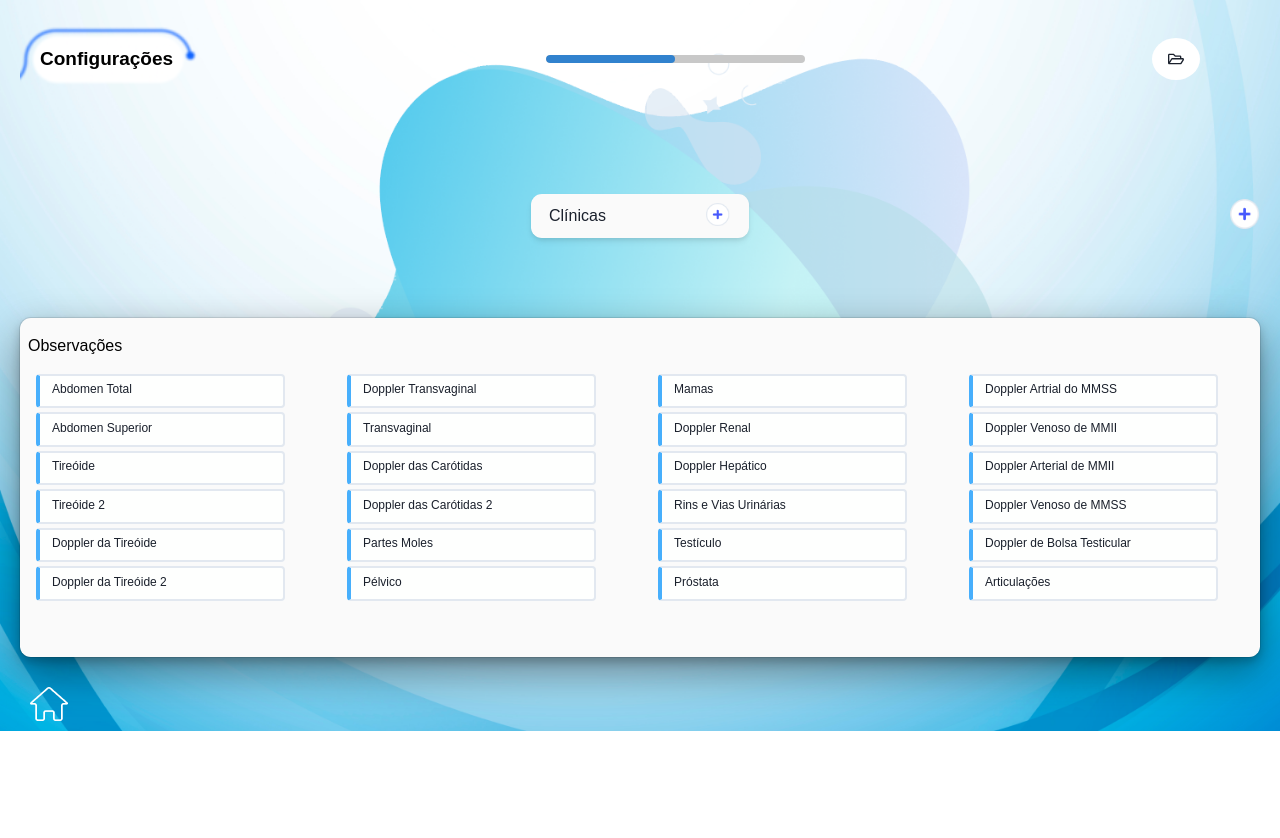
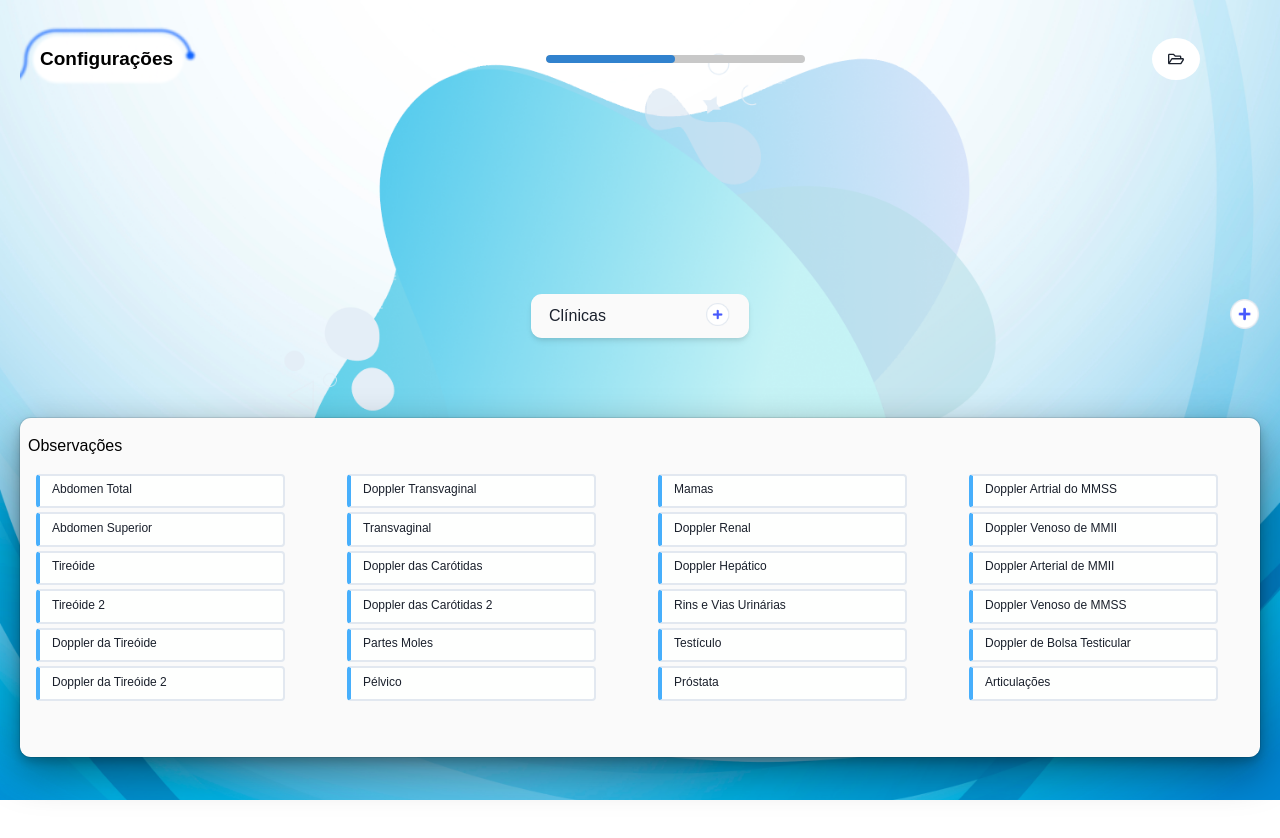
Before and after one commit to hrocha85/usSaudeImagem, a React (Create React App) app: page /#/Home/Configuracoes in a window 1280 px wide. Shown: the top 838 px of the page. Before the commit the page ends 800 px from the top, so only its background shows below. Built offline with nearby package versions, Linux system fonts and the light colour scheme; the HTML template or start-up script is replaced by a standard one.

Commit message:
alteracao height configuracoes

```diff
--- a/src/main/configuracao/configuracoes.tsx
+++ b/src/main/configuracao/configuracoes.tsx
@@ -89,8 +89,6 @@ const Configuracoes = () => {
   const [selectedFile, setSelectedFile] = useState();
 
   const [listaClinicas, setListaClinicas] = useState<any[]>([]);
-
-  const refCRM = useRef<HTMLInputElement | null>(null);
 
   const [stateClickAddMedico, setStateClickAddMedico] = useState(false);
 
@@ -255,11 +253,11 @@ const Configuracoes = () => {
   return (
     <Box
       w="100%"
-      h="100%"
+      h="100vh"
+      backgroundImage={BG}
       verticalAlign="center"
       alignSelf="center"
       alignItems="center"
-      backgroundImage={BG}
       backgroundPosition="fixed"
       backgroundSize="cover"
       backgroundClip="padding-box"
@@ -267,6 +265,7 @@ const Configuracoes = () => {
       paddingBottom="10px"
       paddingTop="5px"
     >
+      <Box>
         <Flex
           direction="row"
           justify="space-between"
@@ -298,6 +297,7 @@ const Configuracoes = () => {
             </PopoverContent>
           </Popover>
         </Flex>
+        <Box alignSelf='center' marginTop='200px'>
           <Flex
             h="100%"
             direction="row"
@@ -471,7 +471,9 @@ const Configuracoes = () => {
                     w="100%"
                     h="100%"
                     backgroundColor={"#F7FAFC"}
-                borderColor={propsBoxAssinatura == true ? "#3183cf" : "white"}
+                    borderColor={
+                      propsBoxAssinatura == true ? "#3183cf" : "white"
+                    }
                     borderWidth={propsBoxAssinatura == true ? "2px" : "0px"}
                     boxShadow="md"
                     borderRadius={"md"}
@@ -525,10 +527,12 @@ const Configuracoes = () => {
               item={<ItemObservation />}
             />
           </Stack>
-      <Box margin="50px 0px 0px 30px">
+          <Box margin="120px 0px 0px 30px" >
             <Link href={`#/Home/`}>
               <Image src={ImageHome} />
             </Link>
+          </Box>
+        </Box>
       </Box>
     </Box>
   );
```
Lines whose indentation alone changed are shown as unchanged.
